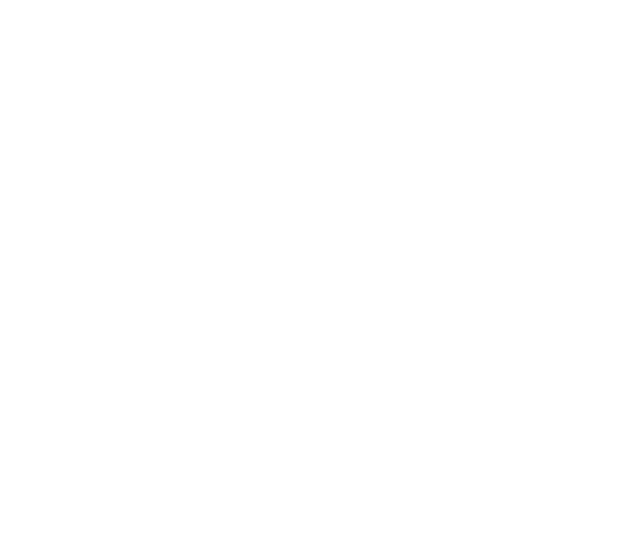
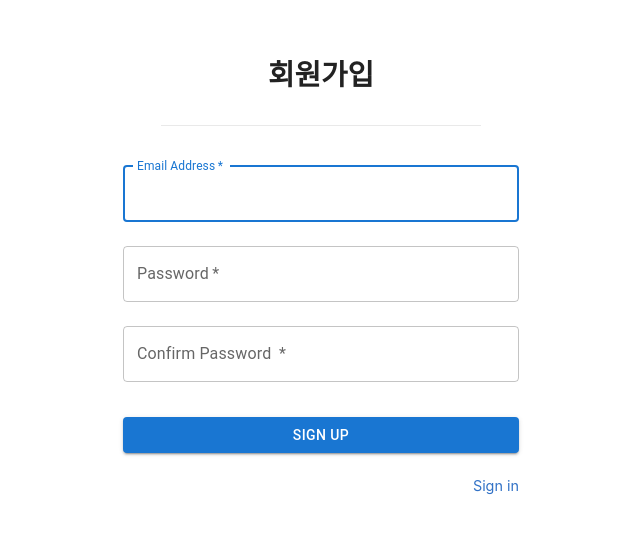
Before and after one commit to rabbit-22/front_study, a React (Create React App) app: page /signup in a window 1280 px wide. Shown: the part 127-660 px from the top of the page, without its empty margins (319-959 px from the left). Built offline with nearby package versions, Linux system fonts and the light colour scheme; the HTML template or start-up script is replaced by a standard one.

Commit message:
feat: login & signup page

```diff
--- a/package.json
+++ b/package.json
@@ -15,6 +15,7 @@
     "@types/react-dom": "^18.0.6",
     "react": "^18.2.0",
     "react-dom": "^18.2.0",
+    "react-router-dom": "^6.3.0",
     "react-scripts": "^2.1.3",
     "typescript": "^4.7.4",
     "web-vitals": "^2.1.4"
--- a/src/App.tsx
+++ b/src/App.tsx
@@ -1,9 +1,10 @@
 import React from 'react';
+import Router from './Router';
 
 function App() {
   return (
     <div className="App">
-
+      <Router />
     </div>
   );
 }
--- /dev/null
+++ b/src/Router.tsx
@@ -0,0 +1,19 @@
+import React from 'react';
+import { BrowserRouter, Routes, Route } from 'react-router-dom';
+import ScrollToTop from './components/common/ScrollToTop';
+import LoginPage from './components/login/LoginPage';
+import SignupPage from './components/signup/SignupPage';
+
+function Router() {
+  return (
+    <BrowserRouter>
+        <ScrollToTop />
+        <Routes>
+            <Route path="/" element={<LoginPage />} />
+            <Route path="/signup" element={<SignupPage />} />
+        </Routes>
+    </BrowserRouter>
+  );
+}
+
+export default Router;
--- /dev/null
+++ b/src/components/common/ScrollToTop.tsx
@@ -0,0 +1,12 @@
+import React, { useEffect } from 'react';
+import { useLocation } from 'react-router-dom';
+
+function ScrollToTop() {
+  const { pathname } = useLocation();
+  useEffect(() => {
+      window.scrollTo(0, 0);
+  }, [pathname]);
+  return null;
+};
+
+export default ScrollToTop;
--- /dev/null
+++ b/src/components/login/LoginPage.tsx
@@ -0,0 +1,51 @@
+import React from 'react';
+import { Box, Button, Container, TextField } from '@mui/material';
+import { Link } from 'react-router-dom';
+
+function LoginPage() {
+  return (
+    <>
+      <Container maxWidth="xs">
+        <Box sx={{
+          display: 'flex',
+          justifyContent: 'center',
+          minHeight: '100vh',
+          flexDirection: 'column',
+          alginItems: 'center',}}>
+            <Box sx={{
+              display: 'flex',
+              justifyContent: 'center',
+              fontWeight: 'bold',
+              fontSize: '1.8rem',
+              mb: 4,
+              color: '#222222',
+              }}>
+              로그인
+            </Box>
+            <Box sx={{
+              margin: '0 auto',
+              width: '20rem',
+              borderBottom: '1px solid #E9E9E9',
+              mb: 5,
+            }} />
+            <TextField sx={{ mb: 3 }} id="email" required label="Email Address" variant="outlined" autoFocus/>
+            <TextField id="password" required label="Password" variant="outlined" type="password"/>
+            <Button sx={{mt: 3}} variant="contained">Sign in</Button>
+            <Link to="/signup">
+              <Box sx={{
+                display: 'flex',
+                justifyContent: 'center',
+                color: 'rgb(50,114,198)',
+                mt: 3,
+                fontSize: '0.9rem',
+                }}>
+                Sign up
+              </Box>
+            </Link>
+        </Box>
+      </Container>
+    </>
+  );
+};
+
+export default LoginPage;
--- /dev/null
+++ b/src/components/signup/SignupPage.tsx
@@ -0,0 +1,101 @@
+import React, { useState, useEffect } from 'react';
+import { Box, Button, Container, TextField } from '@mui/material';
+import { Link, useNavigate } from 'react-router-dom';
+
+function SignupPage() {
+  const navigate = useNavigate();
+  const [id, setId] = useState<String>('');
+  const [pwd, setPwd] = useState<String>('');
+  const [confirmPwd, setConfirmPwd] = useState<String>('');
+  const [pwdMessage, setPwdMessage] = useState<String>('');
+  const [confirmState, setConfirmState] = useState<Boolean>(false);
+
+  const handleChangeId = (e:React.ChangeEvent<HTMLInputElement>) => {
+    e.preventDefault();
+    setId(e.target.value);
+  }
+
+  const handleChangePwd = (e: React.ChangeEvent<HTMLInputElement>) => {
+    e.preventDefault();
+    setPwd(e.target.value);
+  }
+
+  const handleCheck = (e: React.ChangeEvent<HTMLInputElement>) => {
+    e.preventDefault();
+    setConfirmPwd(e.target.value);
+  }
+
+  const handleSubmit = () => {
+    if (confirmState === true && id != '') {
+      // fetch
+      navigate('/');
+    } else if (confirmState === false) {
+      alert('비밀번호를 확인해주세요.');
+    } else if (id === '') {
+      alert('아이디를 입력해주세요');
+    }
+  }
+
+  useEffect(() => {
+    if(pwd === confirmPwd && pwd != '' && confirmPwd != '') {
+      setPwdMessage('비밀번호가 일치합니다.');
+      setConfirmState(true);
+    } else if (confirmPwd === ''){
+      setPwdMessage('');
+    }
+    else {
+      setPwdMessage('비밀번호가 일치하지 않습니다.');
+      setConfirmState(false);
+    }
+  }, [confirmPwd]);
+
+  return (
+    <>
+      <Container maxWidth="xs">
+        <Box sx={{
+          display: 'flex',
+          justifyContent: 'center',
+          minHeight: '100vh',
+          flexDirection: 'column',
+          alginItems: 'center',}}>
+             <Box sx={{
+              display: 'flex',
+              justifyContent: 'center',
+              fontWeight: 'bold',
+              fontSize: '1.8rem',
+              mb: 4,
+              color: '#222222',
+              }}>
+                회원가입
+            </Box>
+            <Box sx={{
+              margin: '0 auto',
+              width: '20rem',
+              borderBottom: '1px solid #E9E9E9',
+              mb: 5,
+            }} />
+            <TextField sx={{ mb: 3 }} onChange={handleChangeId} id="email" required label="Email Address" variant="outlined" autoFocus/>
+            <TextField onChange={handleChangePwd} sx={{ mb: 3 }} id="password" required label="Password" variant="outlined" type="password"/>
+            <TextField sx={{ mb: 0.5 }}onChange={handleCheck} id="password" required label="Confirm Password " variant="outlined" type="password"/>
+            <Box sx={{ color: '#666666', fontSize: '0.8rem', mb: 1}}>
+              {pwdMessage} &nbsp;
+            </Box>
+            <Button onClick={handleSubmit} sx={{ mt: 1 }} variant="contained">Sign up</Button>
+            <Link to="/">
+              <Box sx={{
+                display: 'flex',
+                justifyContent: 'end',
+                color: 'rgb(50,114,198)',
+                mt: 3,
+                fontSize: '0.9rem',
+                }}>
+                Sign in
+              </Box>
+            </Link>
+          </Box>
+      </Container>
+    </>
+  );
+};
+
+export default SignupPage;
--- a/src/index.css
+++ b/src/index.css
@@ -14,6 +14,10 @@
   height:100%;
 }
 
+a {
+  text-decoration: none;
+}
+
 code {
   font-family: source-code-pro, Menlo, Monaco, Consolas, 'Courier New',
     monospace;
```
Also changed, not shown: src/components/board/BoardPage.tsx (added, +13 -0 lines), 1 other file (tests, documents, lock files or other folders).
